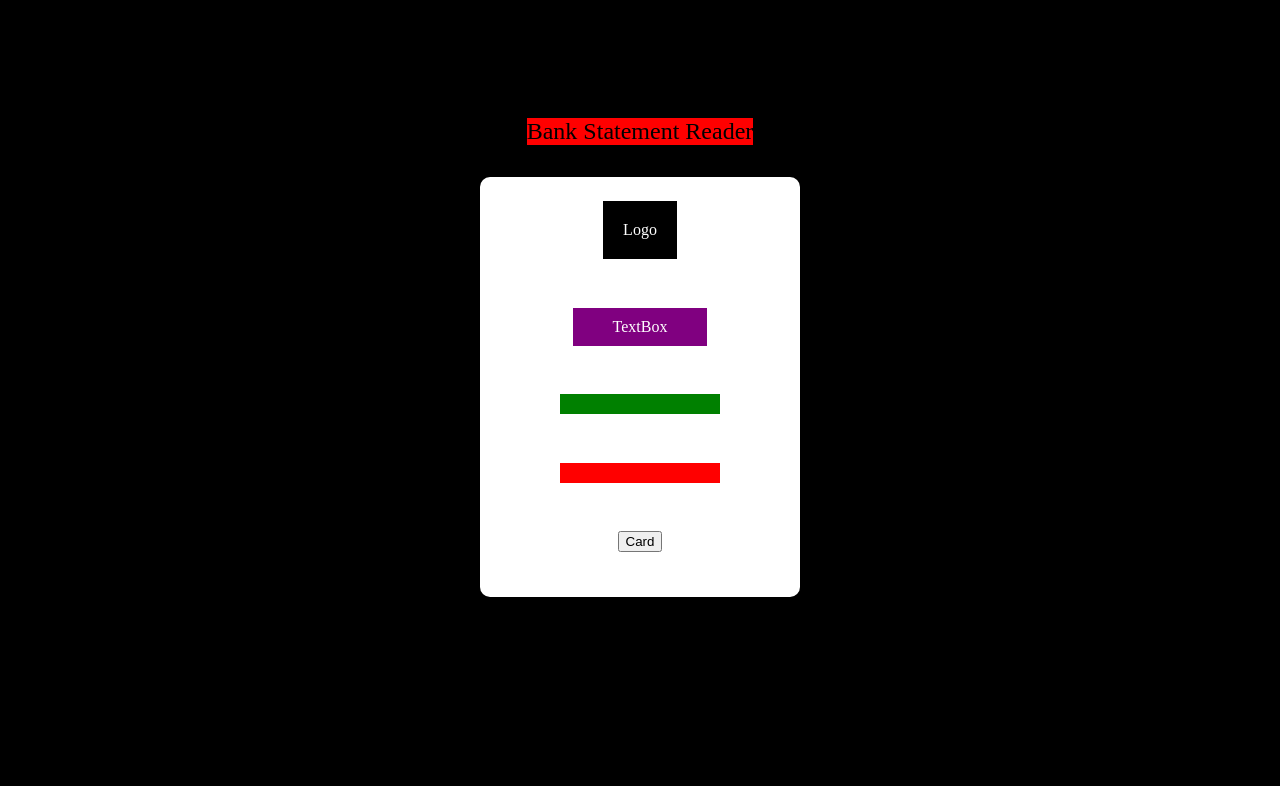
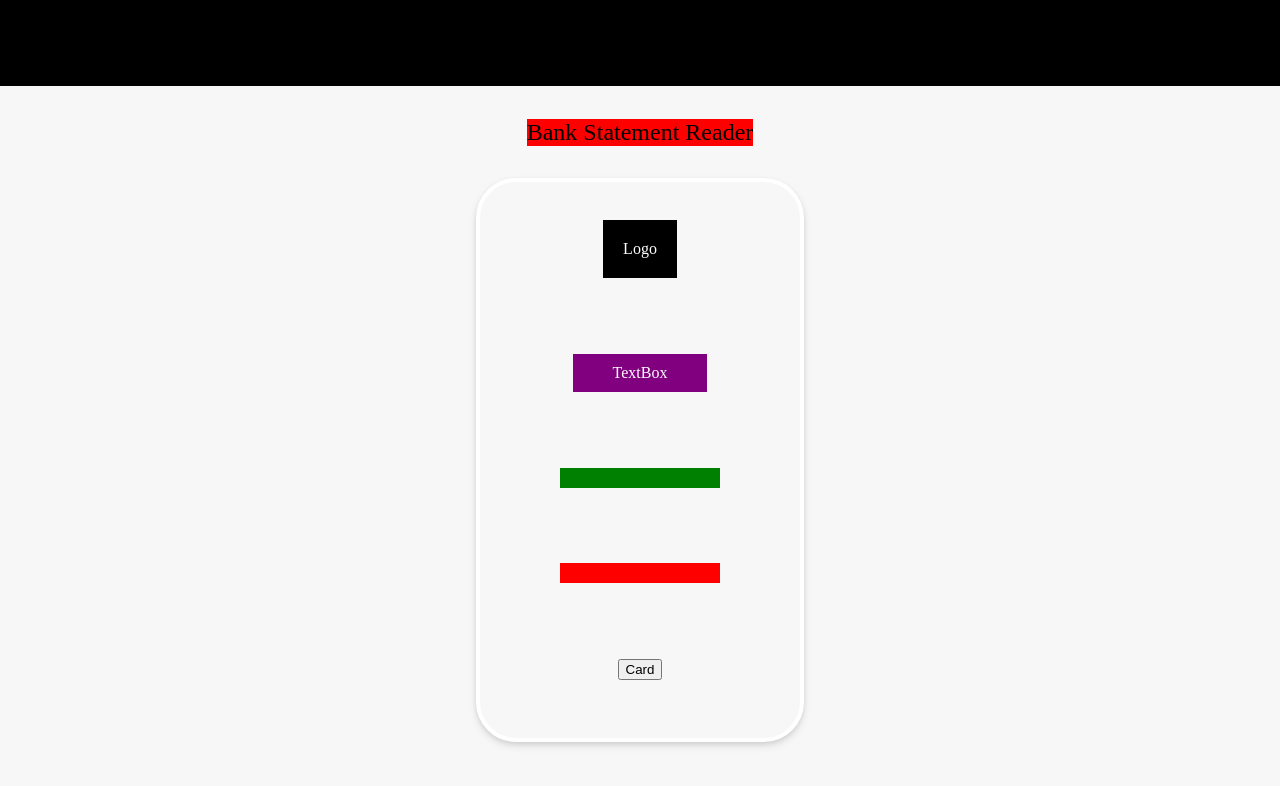
Before and after one commit to Syed-Haider-Shah/commbank-statement-reader-frontend, a React (Vite) app: page / in a window 1280 px wide. Shown: the top 786 px of the page. Built offline with nearby package versions, Linux system fonts and the light colour scheme; no server answers.

Commit message:
card design changed

```diff
--- a/src/App.css
+++ b/src/App.css
@@ -1,10 +1,9 @@
 body {
   margin: 0;
-  background-color: green;
 }
 
 .container{
-  background: black;
+  background: #f7f7f7;
   height:100vh;
   margin: auto 0;
 }
--- a/src/components/index.css
+++ b/src/components/index.css
@@ -1,14 +1,16 @@
 .card {
-  background: white;
+  background: #f7f7f7;
   display: flex;
-  height: 50vh;
+  height: 75%;
   width: 40vh;
   justify-content: space-around;
   align-items: center;
   padding-bottom: 20px;
   color: blue;
   flex-direction: column;
-  border-radius: 10px
+  border-radius: 40px;
+  border: 4px solid white;
+  box-shadow: 0 4px 8px rgba(0, 0, 0, 0.1), 0 2px 4px rgba(0, 0, 0, 0.08);
 }
 
 .heading {
```
